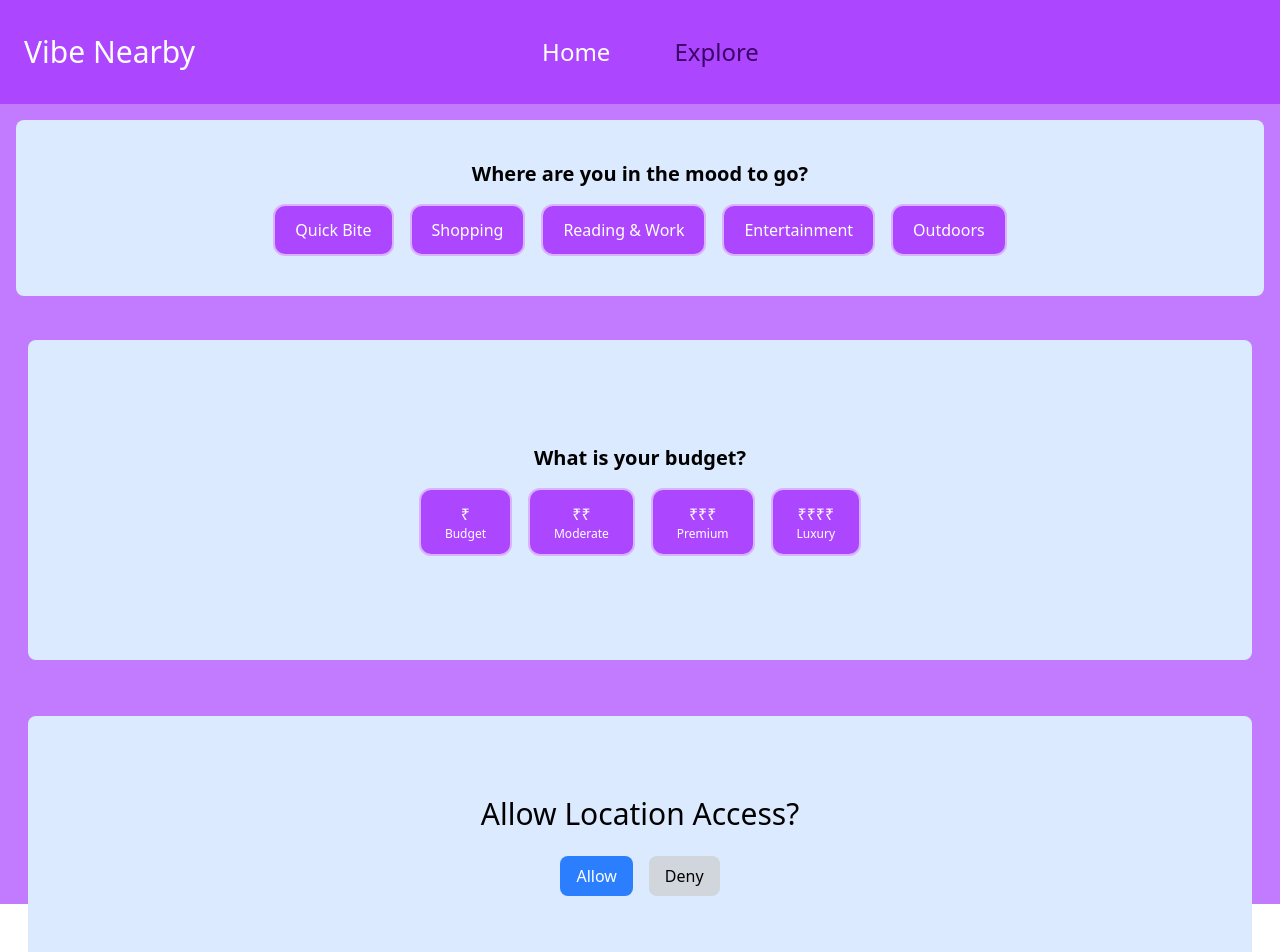
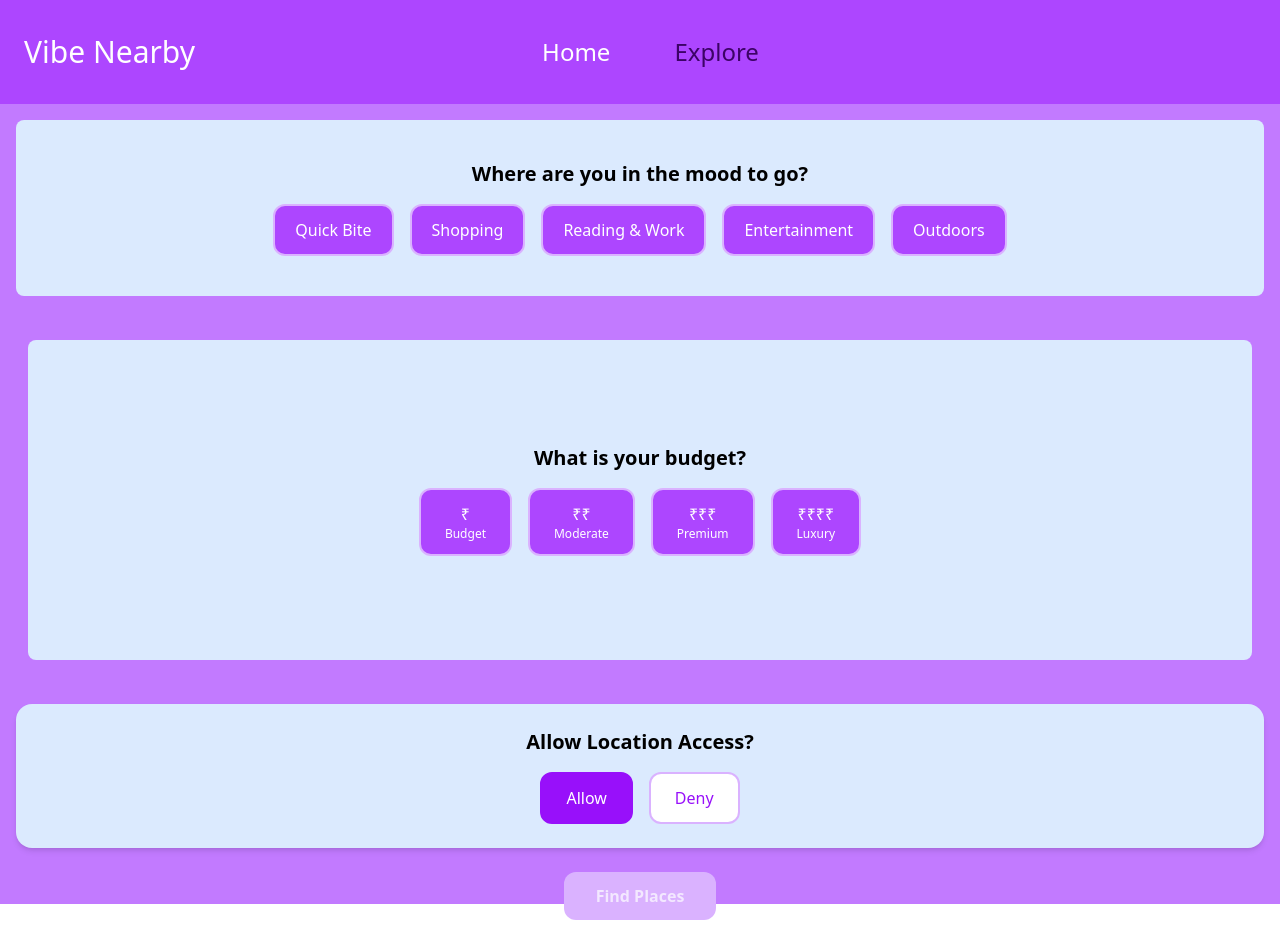
Before and after one commit to rajvi0106/Vibe-Nearby, a React (Vite) app: page /explore in a window 1280 px wide. Shown: the top 952 px of the page. After the commit the page ends 920 px from the top, so only its background shows below. Built offline with nearby package versions, Linux system fonts and the light colour scheme.

Commit message:
improve location perimission ui

```diff
--- a/src/components/Explore/LocationPermission.jsx
+++ b/src/components/Explore/LocationPermission.jsx
@@ -1,31 +1,56 @@
 import React from "react";
 import { useState } from "react";
+
 function LocationPermission({ mode, onAllow, onDeny, onGeocode, loading, error, location }) {
-    const [address, setAddress]=useState("")
+  const [address, setAddress] = useState("");
+
   return (
-        <div className="p-3">
-            <div className="bg-blue-100 mb-4 ml-4 mt-4 mr-4 p-20 rounded-lg text-center">
-                <p className="text-center text-3xl">Allow Location Access?</p>
-                <br></br>
-                <button className="bg-blue-500 text-white px-4 py-2 rounded-lg mr-4" onClick={onAllow}>Allow</button>
-                <button className="bg-gray-300 text-black px-4 py-2 rounded-lg" onClick={onDeny}>Deny</button>
+    <div className="bg-blue-100 rounded-2xl shadow-md p-6 mx-4 mt-4 text-center">
+      <h3 className="text-xl font-semibold mb-4 text-black">
+        Allow Location Access?
+      </h3>
 
-                {mode=="manual" && (
-                    <div>
+      <div className="flex gap-4 justify-center">
+        <button
+          className="px-6 py-3 rounded-xl border-2 font-medium bg-purple-600 text-white border-purple-600 hover:bg-purple-700 transition-colors"
+          onClick={onAllow}
+        >
+          Allow
+        </button>
+        <button
+          className="px-6 py-3 rounded-xl border-2 font-medium bg-white text-purple-600 border-purple-300 hover:bg-purple-100 transition-colors"
+          onClick={onDeny}
+        >
+          Deny
+        </button>
+      </div>
+
+      {mode === "manual" && (
+        <div className="flex gap-3 justify-center mt-5">
           <input
             value={address}
             onChange={(e) => setAddress(e.target.value)}
             placeholder="Enter your city or area"
+            className="px-4 py-2 rounded-xl border-2 border-purple-300 focus:outline-none focus:border-purple-600"
           />
-                    <button onClick={() => onGeocode(address)}>Find</button>
+          <button
+            onClick={() => onGeocode(address)}
+            className="px-5 py-2 rounded-xl bg-purple-600 text-white font-medium hover:bg-purple-700 transition-colors"
+          >
+            Find
+          </button>
         </div>
+      )}
 
+      {loading && <p className="mt-4 text-purple-600">Loading...</p>}
+      {error && <p className="mt-4 text-red-600">Error: {error}</p>}
+      {location && (
+        <p className="mt-4 text-purple-700 font-medium">
+          Location: {location.lat}, {location.lng}
+        </p>
       )}
-                {loading && <p>Loading...</p>}
-                {error && <p>error:{error}</p>}
-                {location && <p>Location: {location.lat}, {location.lng}</p>}
-            </div>
     </div>
   );
 }
+
 export default LocationPermission;
--- a/src/hooks/useManualLocation.js
+++ b/src/hooks/useManualLocation.js
@@ -8,14 +8,16 @@ function useManualLocation(){
     const geocodeAddress=async(address)=>{
         setLoading(true);
         try {
-            const response= fetch(`https://maps.googleapis.com/maps/api/geocode/json?address=${encodeURIComponent(address)}&key=${process.env.VITE_GOOGLE_GEOCODING_API_KEY}`)
+            const response= await fetch(`https://maps.googleapis.com/maps/api/geocode/json?address=${encodeURIComponent(address)}&key=${import.meta.env.VITE_GOOGLE_GEOCODING_API_KEY}`)
             const data=await response.json();
+            console.log("GEOCODE RESPONSE:", data);
+
             if(data.status!=='OK' || data.results.length===0){
                 setError("could not fetch location for the provided address");
                 setLoading(false);
                 return;
             }
-            const {lat,lng}=data.results.geometry.location
+            const {lat,lng}=data.results[0].geometry.location
             setLocation({lat,lng});
             setLoading(false);
         } catch (error) {
```
Lines whose indentation alone changed are shown as unchanged.
